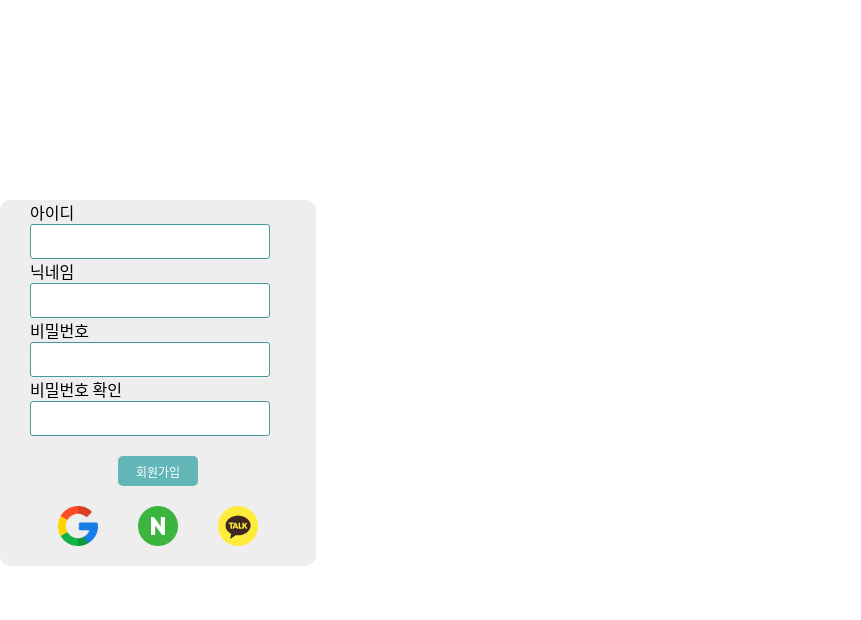
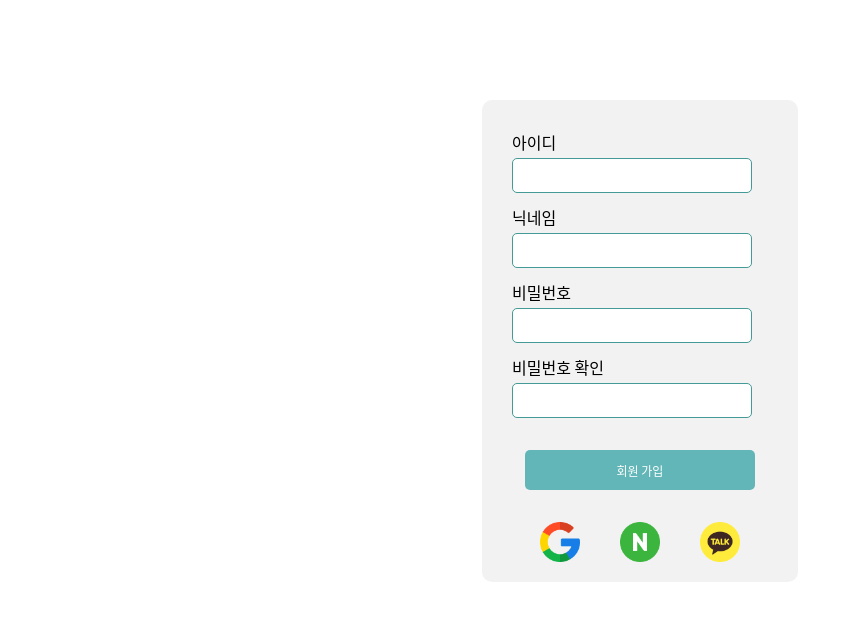
Before and after one commit to codestates-seb/seb41_main_029, a React (Create React App) app in the folder client/: page /signup in a window 1280 px wide. Shown: the top 620 px of the page, without its empty margins (0-861 px from the left). Built offline with nearby package versions, Linux system fonts and the light colour scheme.

Commit message:
refact: js,css 수정

```diff
--- a/client/src/component/Input.js
+++ b/client/src/component/Input.js
@@ -6,7 +6,7 @@ const InputEl = styled.input`
   width: ${(props) => props.width};
   height: ${(props) => props.height};
   border: 1px solid ${(props) => (props.isValid ? "#439A97" : "#62B6B7")};
-  border-radius: 3px;
+  border-radius: 5px;
   font-size: ${({ theme }) => theme.fontSizes.fs16};
 
   &:focus {
--- a/client/src/page/Login/LoginContainer.js
+++ b/client/src/page/Login/LoginContainer.js
@@ -18,7 +18,7 @@ const LabelLayout = styled.div`
 `;
 
 const LoginBtnLayout = styled.div`
-  margin-top: 30px;
+  margin-top: 12px;
   margin-left: 90px;
 `;
 
--- a/client/src/page/Signup.js
+++ b/client/src/page/Signup.js
@@ -5,18 +5,28 @@ import Input from "../component/Input";
 import AlertWarning from "../component/AlertWarning";
 import { MainBtn } from "../component/Button";
 
+const LoginLayout = styled.div`
+  display: flex;
+  flex-direction: column;
+  align-items: center;
+`;
+
+let SignupBackground = styled.div`
+  margin-top: 100px;
+  width: 316px;
+  background-color: #f2f2f2;
+  /* ${({ theme }) => theme.colors.container}; */
+  border-radius: 10px;
+  align-items: center;
+`;
+
 const InputLayout = styled.div`
   margin-top: 30px;
   margin-left: 30px;
 `;
 
-let Container = styled.div`
-  margin-top: 200px;
-  width: 316px;
-  /* height: 400px; */
-  background-color: ${({ theme }) => theme.colors.container};
-  border-radius: 10px;
-  align-items: center;
+const LabelLayout = styled.div`
+  margin-top: 12px;
 `;
 
 let Title = styled.div`
@@ -30,7 +40,11 @@ let SignupBtn = styled.button``;
 let BtnLayout = styled.div`
   display: flex;
   justify-content: center;
-  align-items: center;
+  margin-top: 12px;
+`;
+
+const InputContainer = styled.div`
+  margin-top: 4px;
 `;
 
 // ---------------FormPractice------------------------
@@ -45,6 +59,7 @@ let Form = styled.div`
 let SocialLogin = styled.div`
   display: flex;
   justify-content: center;
+  margin-top: 12px;
 `;
 let SocialLoginLogo = styled.img`
   width: 40px;
@@ -62,7 +77,7 @@ export default function Signup() {
   };
 
   const idValidation = {
-    required: "입력해 주세요.",
+    required: "입력해주세요.",
     minLength: {
       value: 4,
       message: "최소 4자 이상의 아이디를 입력해주세요.",
@@ -74,7 +89,7 @@ export default function Signup() {
   };
 
   const nicknameValidation = {
-    required: "입력해 주세요.",
+    required: "입력해주세요.",
     maxLength: {
       value: 8,
       message: "최대 8자 이하의 아이디를 입력해주세요.",
@@ -82,22 +97,13 @@ export default function Signup() {
   };
 
   const pwdValidation = {
-    required: "입력해 주세요.",
+    required: "입력해주세요.",
     pattern: {
       value: /^(?=.*[A-Za-z])(?=.*\d)(?=.*[$@$!%*#?&])[A-Za-z\d$@$!%*#?&]{8,}$/,
       message: "8자리이상, 숫자,문자,특수문자가 들어가야됩니다.",
     },
   };
-  // const confirmPwdValidation = {
-  //   required: "입력해 주세요.",
-  //   validate: {
-  //     check: (value) => {
-  //       if (getValues("password") !== value) {
-  //         return "비밀번호가 일치하지 않습니다";
-  //       }
-  //     },
-  //   },
-  // };
+
   const confirmPwdValidation = {
     required: "입력해주세요",
     validate: {
@@ -113,12 +119,15 @@ export default function Signup() {
 
   return (
     <>
-      <Container>
+      <LoginLayout>
+        <SignupBackground>
           <FormProvider {...methods}>
             <form onSubmit={methods.handleSubmit(onSubmit)}>
               <InputLayout>
+                <LabelLayout>
                   <label>아이디</label>
-              <div>
+                </LabelLayout>
+                <InputContainer>
                   <Input
                     id="id"
                     width="15rem"
@@ -128,9 +137,11 @@ export default function Signup() {
                     error={error.id}
                   />
                   {error?.id && <AlertWarning text={error.id?.message} />}
-              </div>
+                </InputContainer>
+                <LabelLayout>
                   <label>닉네임</label>
-              <div>
+                </LabelLayout>
+                <InputContainer>
                   <Input
                     id="id"
                     width="15rem"
@@ -142,9 +153,11 @@ export default function Signup() {
                   {error?.nickname && (
                     <AlertWarning text={error.nickname?.message} />
                   )}
-              </div>
+                </InputContainer>
+                <LabelLayout>
                   <label>비밀번호</label>
-              <div>
+                </LabelLayout>
+                <InputContainer>
                   <Input
                     type="password"
                     width="15rem"
@@ -156,9 +169,11 @@ export default function Signup() {
                   {error?.password && (
                     <AlertWarning text={error.password?.message} />
                   )}
-              </div>
+                </InputContainer>
+                <LabelLayout>
                   <label>비밀번호 확인</label>
-              <div>
+                </LabelLayout>
+                <InputContainer>
                   <Input
                     type="password"
                     width="15rem"
@@ -170,10 +185,11 @@ export default function Signup() {
                   {error?.confirmPassword && (
                     <AlertWarning text={error.confirmPassword?.message} />
                   )}
-              </div>
+                </InputContainer>
               </InputLayout>
               <BtnLayout>
-              <MainBtn text={"회원가입"} />
+                <MainBtn text={"회원 가입"} width="230px" height="40px" />
+                {/* 폰트사이즈 16으로 */}
               </BtnLayout>
             </form>
           </FormProvider>
@@ -191,10 +207,15 @@ export default function Signup() {
               alt=""
             />
           </SocialLogin>
-      </Container>
+        </SignupBackground>
+      </LoginLayout>
     </>
   );
 }
 
-// confirm할때 useRef 사용?
-// watch() 사용?
+// 회원가입 버튼 폰트 및 크기
+// 인풋창 높이 40px
+// 입력해주세요 밑에 폭 줄이기
+// 로그인 버튼 마진 줄이기
+// 소셜로그인 윗 간격 줄이기
+// 폰트 설정
```
Lines whose indentation alone changed are shown as unchanged.
